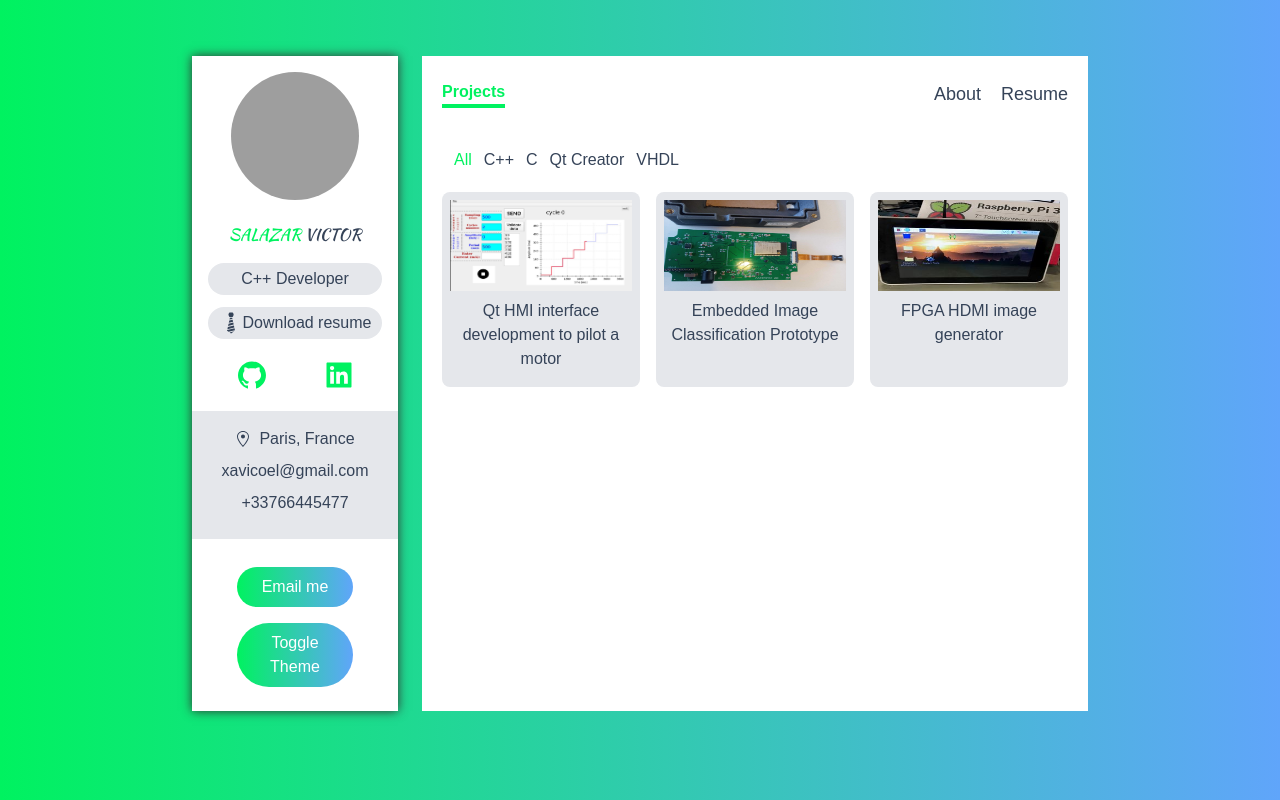
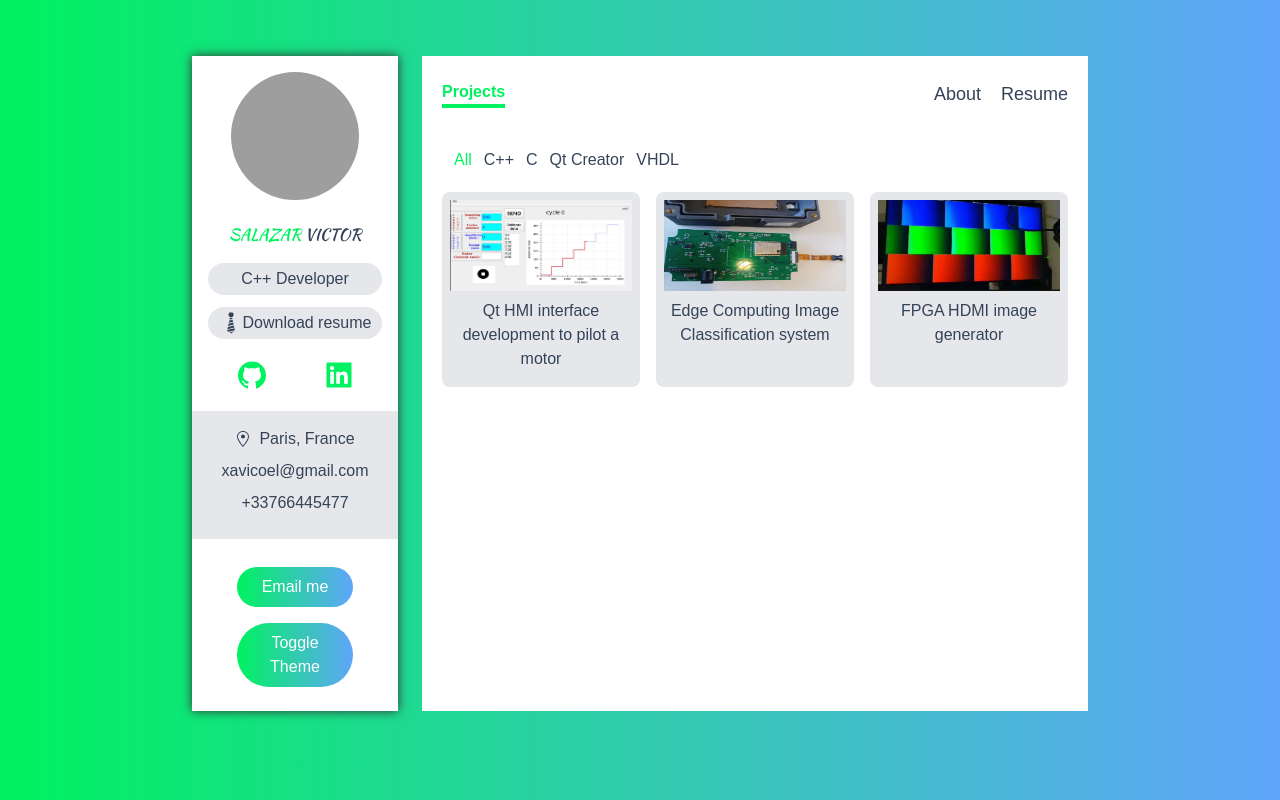
Before and after one commit to xaviSalazar/portfolio, a Next.js app: page /projects in a window 1280 px wide. Built offline with nearby package versions, Linux system fonts and the light colour scheme; grey boxes are pictures that could not be loaded.

Commit message:
file: fpga image

```diff
--- a/data.ts
+++ b/data.ts
@@ -103,7 +103,7 @@
     },
     {
         id:2,
-        name: "Embedded Image Classification Prototype",
+        name: "Edge Computing Image Classification system",
         description:
             "Image Classification Microcontroller (Edge computing)",
         image_path: "/images/pcbcircuit.jpg",
@@ -118,7 +118,7 @@
         name: "FPGA HDMI image generator",
         description:
             "HDMI 1.0 protocol implementation in a FPGA",
-        image_path: "/images/vhdl.jpg",
+        image_path: "/images/fpga.jpg",
         deployed_url: "https://github.com/orgs/PGE-M2SME/dashboard",
         github_url: "https://github.com/orgs/PGE-M2SME/dashboard",
         category : ["VHDL"],
```
Also changed, not shown: public/images/fpga.jpg (added).
